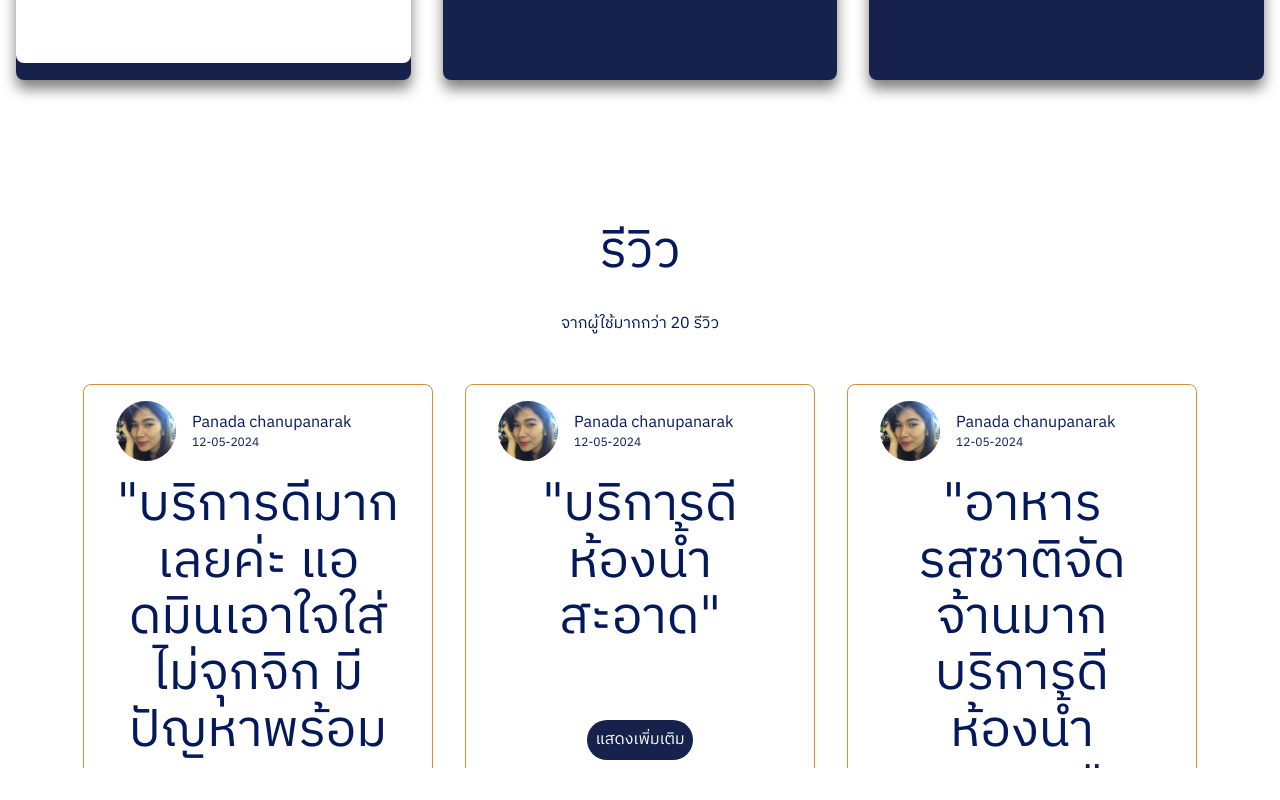
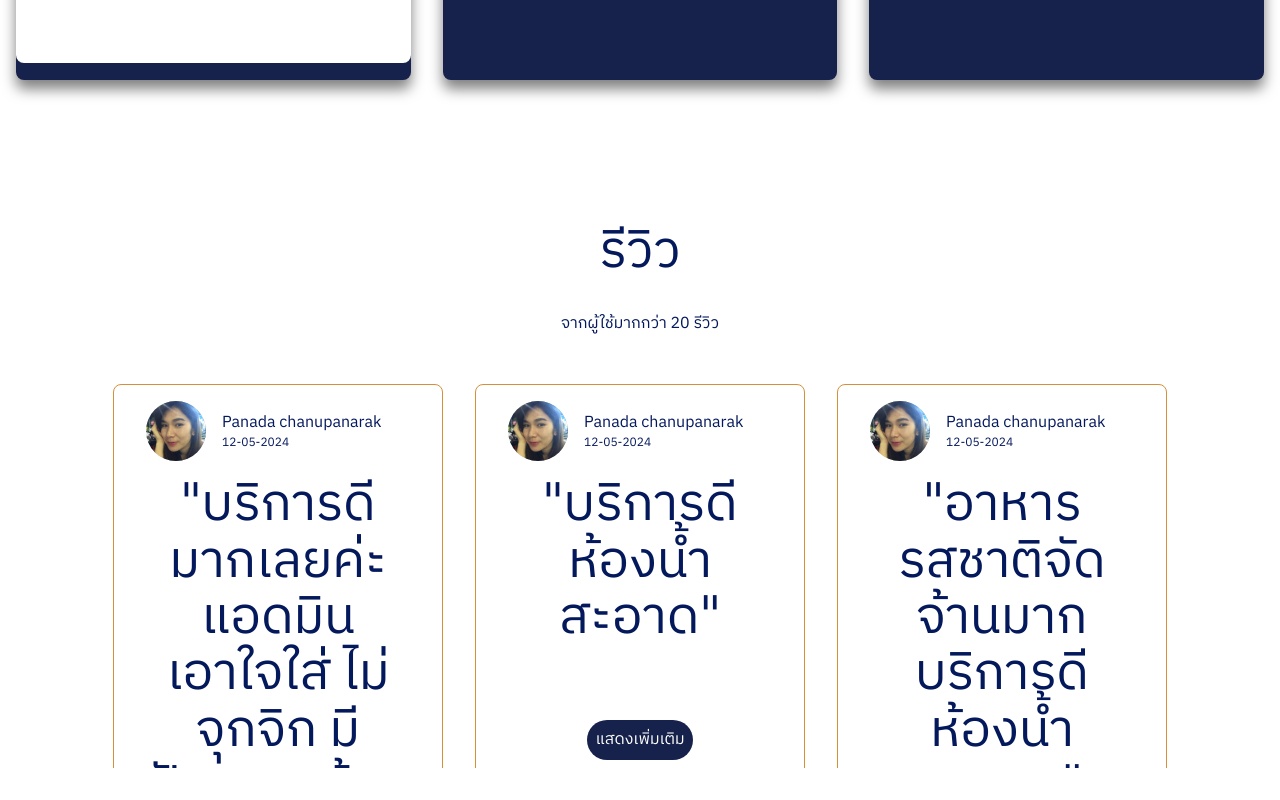
Before and after one commit to PathompongPA/car-rent, a React (Vite) app: page /#/ in a window 1280 px wide. Shown: the part 2640-3440 px from the top of the page. Built offline with nearby package versions, Linux system fonts and the light colour scheme.

Commit message:
fix(review) : fix style review component

```diff
--- a/src/components/review.component.jsx
+++ b/src/components/review.component.jsx
@@ -13,7 +13,7 @@ export default function Review() {
             <h3 className="review__description >> text-center font-bold text-blue-1">{`${description} ${amount} รีวิว`}</h3>
             <div className={`review__container-card >> flex flex-wrap justify-center relative overflow-hidden | w-full gap-4 p-4 | md:gap-8 ${showMore ? "h-full" : "h-[70vh] md:h-[50vh]"}`}>
                 {list.map(({ img, reviewName, date, message }, index) =>
-                    <div className="review__card --btn >> flex flex-col gap-4 w-full p-4 pb-8 | border-1 border-golden-1 rounded-lg | md:p-8 md:pt-4 md:max-w-[350px]" key={`review-card-${index}`}>
+                    <div className="review__card --btn >> flex flex-col gap-4 w-full p-4 pb-8 | border-1 border-golden-1 rounded-lg | md:p-8 md:pt-4 md:max-w-[330px]" key={`review-card-${index}`}>
                         <div className="review__container-header-card >> flex items-center | w-full gap-4 ">
                             <img className="review_card-img >> aspect-1/1 | w-[60px] bg-gray-1 rounded-full" src={img} alt={`${reviewName} image`} />
                             <div className="review__container-title-card">
```
